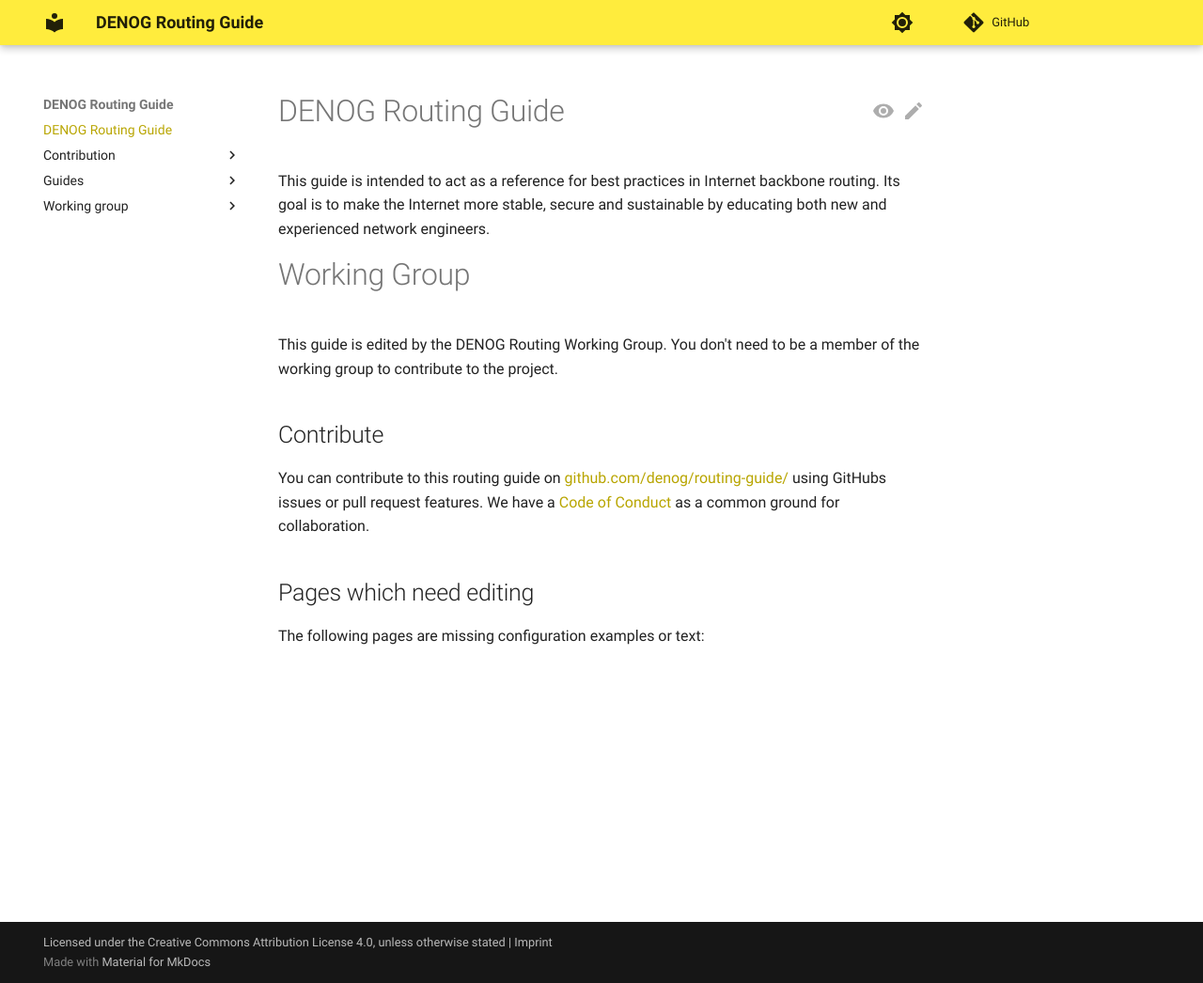
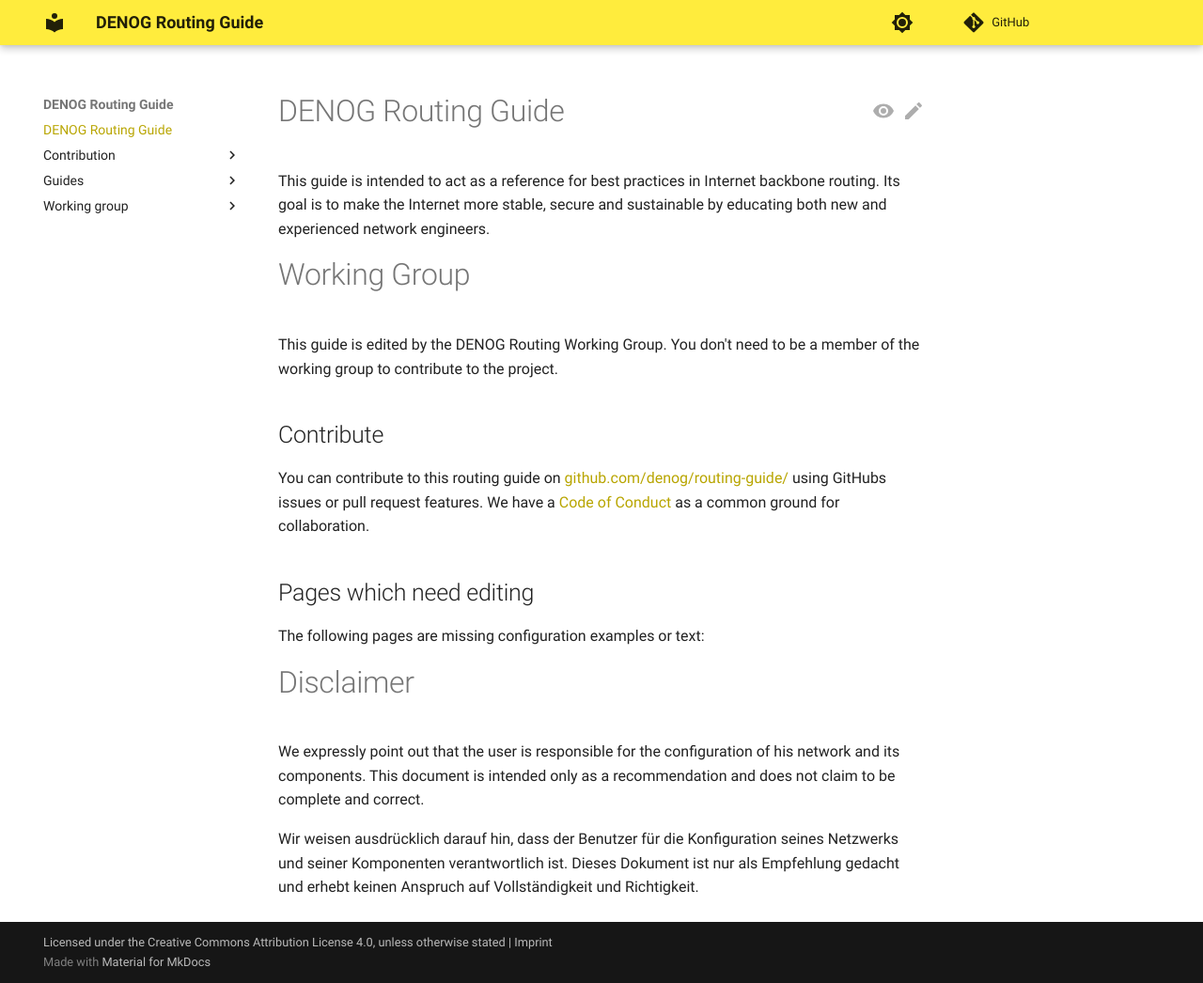
Before and after one commit to denog/routing-guide, an MkDocs documentation site: the page built from docs/index.md, in a window 1280 px wide and 1046 px high. Shown: the whole window at 94% size. Built offline with MkDocs 1.6.1 and Material for MkDocs 9.7.7, drawn with Linux system fonts in a browser that asks for light colours; comment, search, counter and statistics services are not loaded.

Commit message:
Added Disclaimer

```diff
--- a/docs/index.md
+++ b/docs/index.md
@@ -16,3 +16,9 @@ We have a [Code of Conduct](https://github.com/denog/routing-guide/blob/main/COD
 The following pages are missing configuration examples or text:
 
 <!-- material/tags -->
+
+# Disclaimer
+
+We expressly point out that the user is responsible for the configuration of his network and its components. This document is intended only as a recommendation and does not claim to be complete and correct.
+
+Wir weisen ausdrücklich darauf hin, dass der Benutzer für die Konfiguration seines Netzwerks und seiner Komponenten verantwortlich ist. Dieses Dokument ist nur als Empfehlung gedacht und erhebt keinen Anspruch auf Vollständigkeit und Richtigkeit.
```
